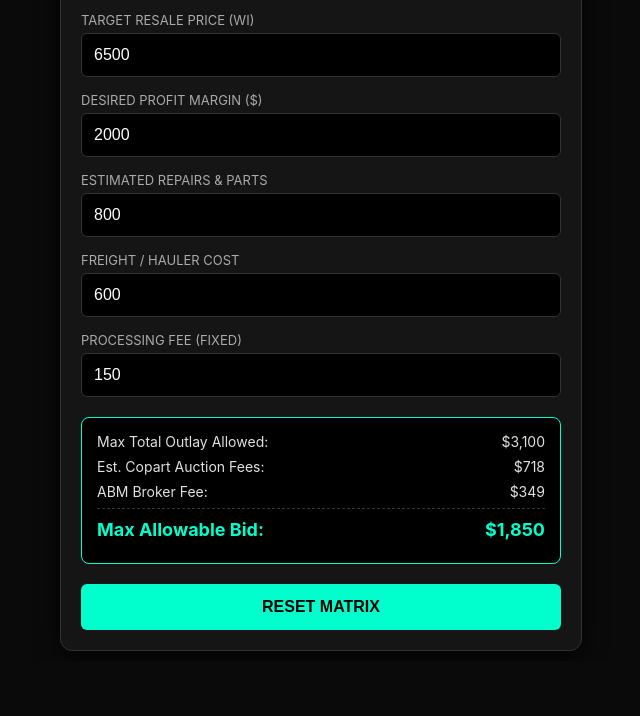
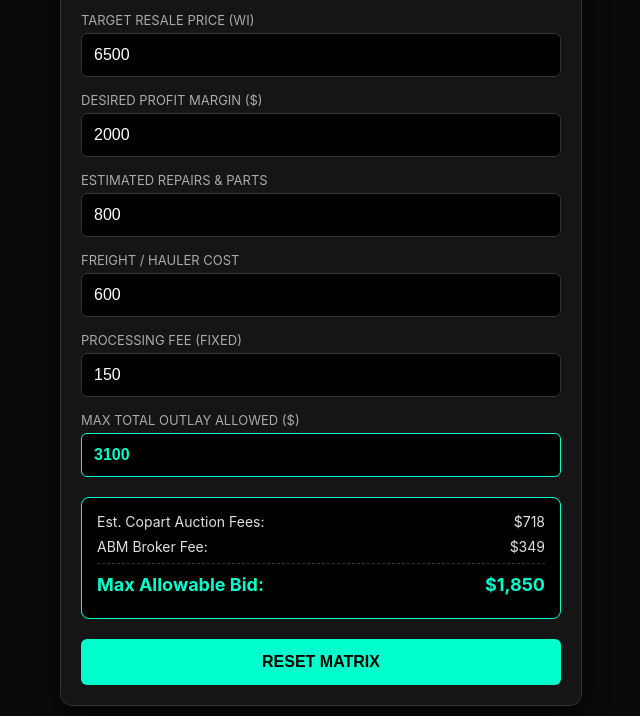
Before and after one commit to breewahll-eng/J-B-S2N-AUTO-CALCULATOR-, a plain HTML site: page index.html in a window 1280 px wide. Shown: the part 141-857 px from the top of the page, without its empty margins (319-959 px from the left). Before the commit the page ends 802 px from the top, so only its background shows below. Drawn offline with Linux system fonts and the light colour scheme.

Commit message:
Update index.html

```diff
--- a/index.html
+++ b/index.html
@@ -62,6 +62,11 @@
     border-color: var(--primary);
     outline: none;
   }
+  .highlight-input input {
+    border: 1px solid var(--primary);
+    color: var(--primary);
+    font-weight: bold;
+  }
   .results-box {
     background: #000;
     border: 1px solid var(--primary);
@@ -106,7 +111,7 @@
 
   <div class="input-group">
     <label>ABM Membership Level</label>
-    <select id="membership" onchange="calculate()">
+    <select id="membership" onchange="calculateFromOutlay()">
       <option value="advanced">Advanced ($189/yr) - $349 or 5% Fee</option>
       <option value="premium">Premium ($349/yr) - $150 or 4% Fee</option>
     </select>
@@ -114,34 +119,35 @@
 
   <div class="input-group">
     <label>Target Resale Price (WI)</label>
-    <input type="number" id="resale" value="6500" oninput="calculate()">
+    <input type="number" id="resale" value="6500" oninput="updateMaxOutlay()">
   </div>
 
   <div class="input-group">
     <label>Desired Profit Margin ($)</label>
-    <input type="number" id="profit" value="2000" oninput="calculate()">
+    <input type="number" id="profit" value="2000" oninput="updateMaxOutlay()">
   </div>
 
   <div class="input-group">
     <label>Estimated Repairs & Parts</label>
-    <input type="number" id="repairs" value="800" oninput="calculate()">
+    <input type="number" id="repairs" value="800" oninput="updateMaxOutlay()">
   </div>
 
   <div class="input-group">
     <label>Freight / Hauler Cost</label>
-    <input type="number" id="freight" value="600" oninput="calculate()">
+    <input type="number" id="freight" value="600" oninput="updateMaxOutlay()">
   </div>
 
   <div class="input-group">
     <label>Processing Fee (Fixed)</label>
-    <input type="number" id="processingFee" value="150" oninput="calculate()">
+    <input type="number" id="processingFee" value="150" oninput="calculateFromOutlay()">
+  </div>
+
+  <div class="input-group highlight-input">
+    <label>Max Total Outlay Allowed ($)</label>
+    <input type="number" id="maxOutlayInput" value="0" oninput="calculateFromOutlay()">
   </div>
 
   <div class="results-box">
-    <div class="result-row">
-      <span>Max Total Outlay Allowed:</span>
-      <span id="maxOutlay">$0</span>
-    </div>
     <div class="result-row">
       <span>Est. Copart Auction Fees:</span>
       <span id="estAuctionFees">$0</span>
@@ -175,15 +181,27 @@ function getAuctionFees(bid) {
   return 3298;
 }
 
-function calculate() {
+function updateMaxOutlay() {
   const resale = parseFloat(document.getElementById('resale').value) || 0;
   const profit = parseFloat(document.getElementById('profit').value) || 0;
   const repairs = parseFloat(document.getElementById('repairs').value) || 0;
   const freight = parseFloat(document.getElementById('freight').value) || 0;
+
+  // Auto-calculate the outlay budget based on the top inputs
+  const calculatedOutlay = resale - profit - repairs - freight;
+
+  // Push the calculated number into the new input field
+  document.getElementById('maxOutlayInput').value = calculatedOutlay;
+
+  // Trigger the final bid calculation
+  calculateFromOutlay();
+}
+
+function calculateFromOutlay() {
+  // Pull the budget directly from the new input field so it can be manually overridden
+  const maxOutlay = parseFloat(document.getElementById('maxOutlayInput').value) || 0;
   const processingFee = parseFloat(document.getElementById('processingFee').value) || 0;
   const membership = document.getElementById('membership').value;
-
-  const maxOutlay = resale - profit - repairs - freight;
 
   let bestBid = 0;
   let bestAuctionFees = 0;
@@ -210,13 +228,13 @@ function calculate() {
     }
   }
 
-  document.getElementById('maxOutlay').innerText = '$' + maxOutlay.toLocaleString(undefined, {maximumFractionDigits: 0});
   document.getElementById('estAuctionFees').innerText = '$' + bestAuctionFees.toLocaleString(undefined, {maximumFractionDigits: 0});
   document.getElementById('brokerFeeDisplay').innerText = '$' + bestBrokerFee.toLocaleString(undefined, {maximumFractionDigits: 0});
   document.getElementById('maxBid').innerText = '$' + bestBid.toLocaleString(undefined, {maximumFractionDigits: 0});
 }
 
-calculate();
+// Initial boot sequence
+updateMaxOutlay();
 </script>
 
 </body>
```
